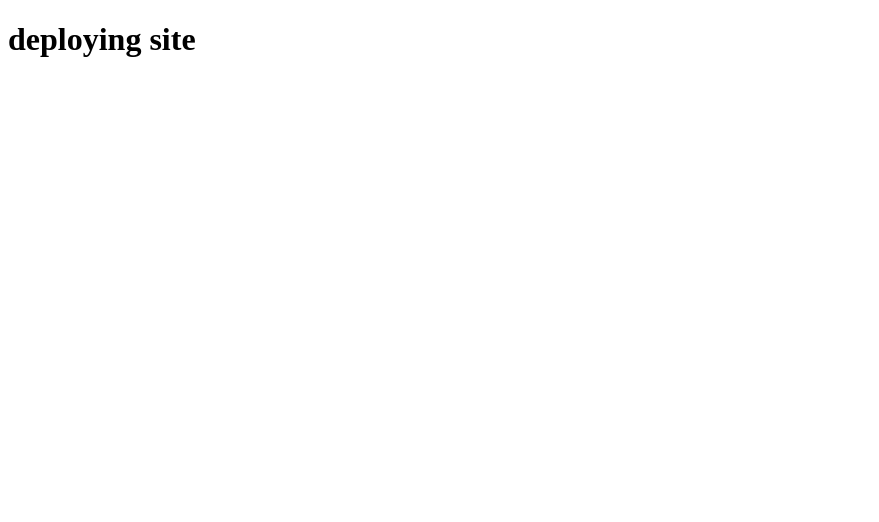
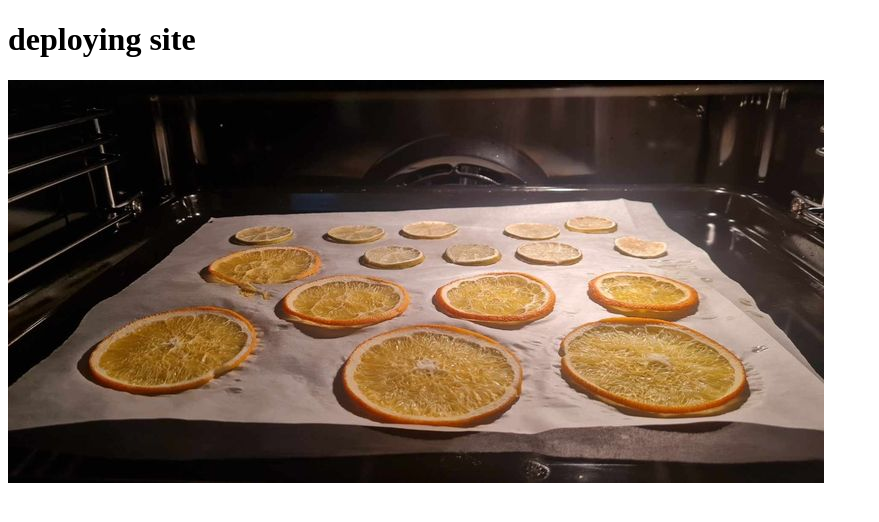
Before and after one commit to JensLnu/231123-depoy-site, a plain HTML site: page index.html in a window 1280 px wide. Shown: the whole page, without its empty margins (0-879 px from the left). Drawn offline with Linux system fonts and the light colour scheme.

Commit message:
added image

```diff
--- a/index.html
+++ b/index.html
@@ -7,5 +7,6 @@
 </head>
 <body>
     <h1>deploying site</h1>
+    <img src="./images/torkad-frukt.jpg" alt="torkad frukt i ugnen">
 </body>
 </html>
```
Also changed, not shown: images/torkad-frukt.jpg (added).
